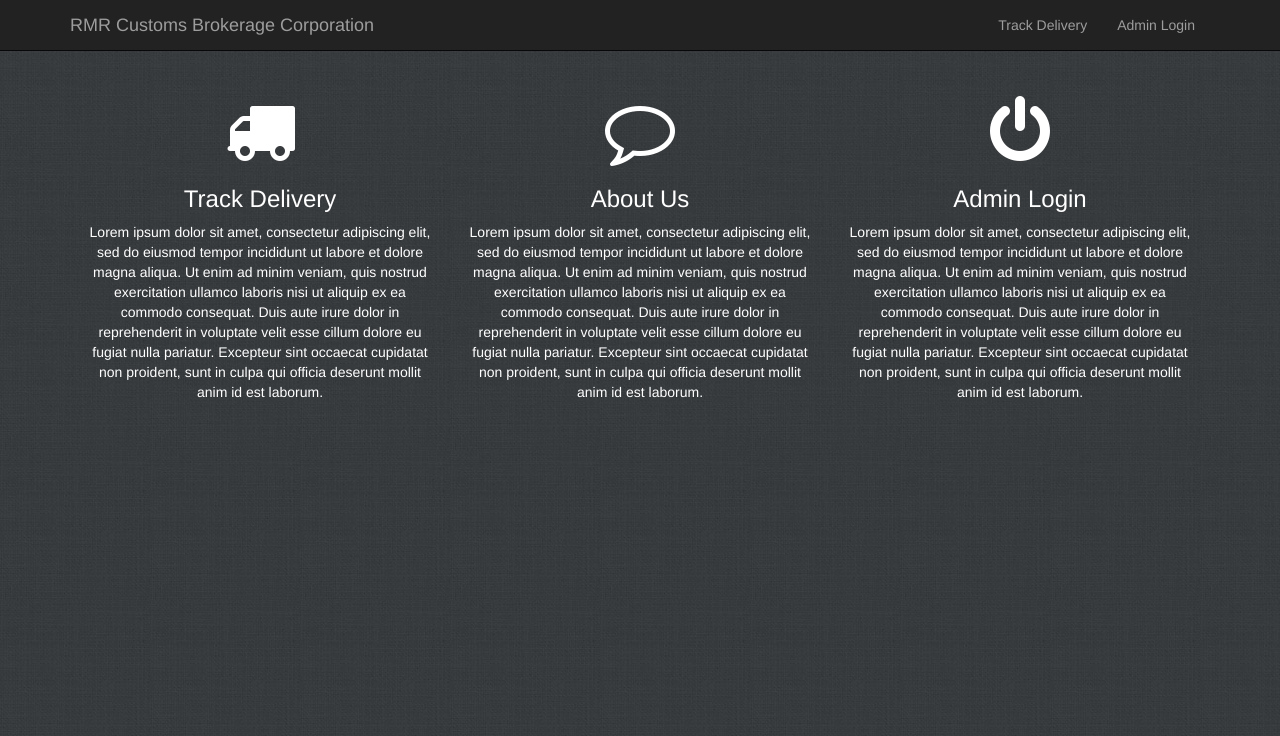
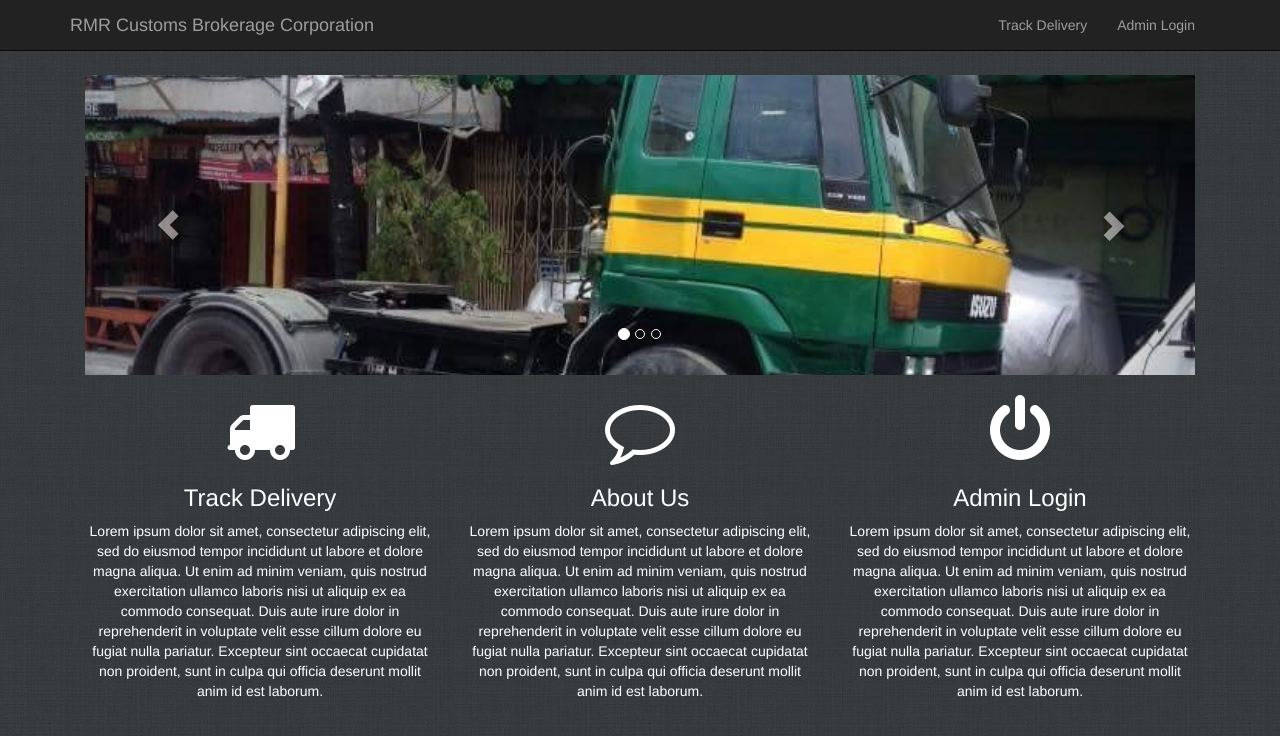
Before and after one commit to KarlJarren0308/RMRCustoms, a PHP site: page / in a window 1280 px wide. Shown: the top 736 px of the page. Run offline with PHP 8.4, Linux system fonts and the light colour scheme; some libraries are stand-ins or nearby versions.

Commit message:
New Update(s)

```diff
--- a/index.php
+++ b/index.php
@@ -10,7 +10,41 @@
 
 <div class="container fg-white">
     <div class="col-lg-12 col-md-12">
-        <!-- Place Logo Here -->
+        <div id="rmr-carousel" class="carousel slide" data-ride="carousel" style="overflow: hidden; height: 300px;">
+            <ol class="carousel-indicators">
+                <li data-target="#rmr-carousel" data-slide-to="0" class="active"></li>
+                <li data-target="#rmr-carousel" data-slide-to="1"></li>
+                <li data-target="#rmr-carousel" data-slide-to="2"></li>
+            </ol>
+            <div class="carousel-inner" role="listbox">
+                <div class="item active">
+                    <img src="assets/img/carousel01.jpg" style="margin-top: -200px; width: 100%;">
+                    <div class="carousel-caption">
+                        <h3>RMR Customs</h3>
+                    </div>
+                </div>
+                <div class="item">
+                    <img src="assets/img/carousel01.jpg" style="margin-top: -200px; width: 100%;">
+                    <div class="carousel-caption">
+                        <h3>RMR Customs</h3>
+                    </div>
+                </div>
+                <div class="item">
+                    <img src="assets/img/carousel01.jpg" style="margin-top: -200px; width: 100%;">
+                    <div class="carousel-caption">
+                        <h3>RMR Customs</h3>
+                    </div>
+                </div>
+            </div>
+            <a class="left carousel-control" href="#rmr-carousel" role="button" data-slide="prev">
+                <span class="glyphicon glyphicon-chevron-left" aria-hidden="true"></span>
+                <span class="sr-only">Previous</span>
+            </a>
+            <a class="right carousel-control" href="#rmr-carousel" role="button" data-slide="next">
+                <span class="glyphicon glyphicon-chevron-right" aria-hidden="true"></span>
+                <span class="sr-only">Next</span>
+            </a>
+        </div>
     </div>
     <div class="col-lg-4 col-md-4 text-center">
         <br>
```
Also changed, not shown: admin/assets/js/script.js (+1 -1 lines), assets/img/carousel01.jpg (added).
